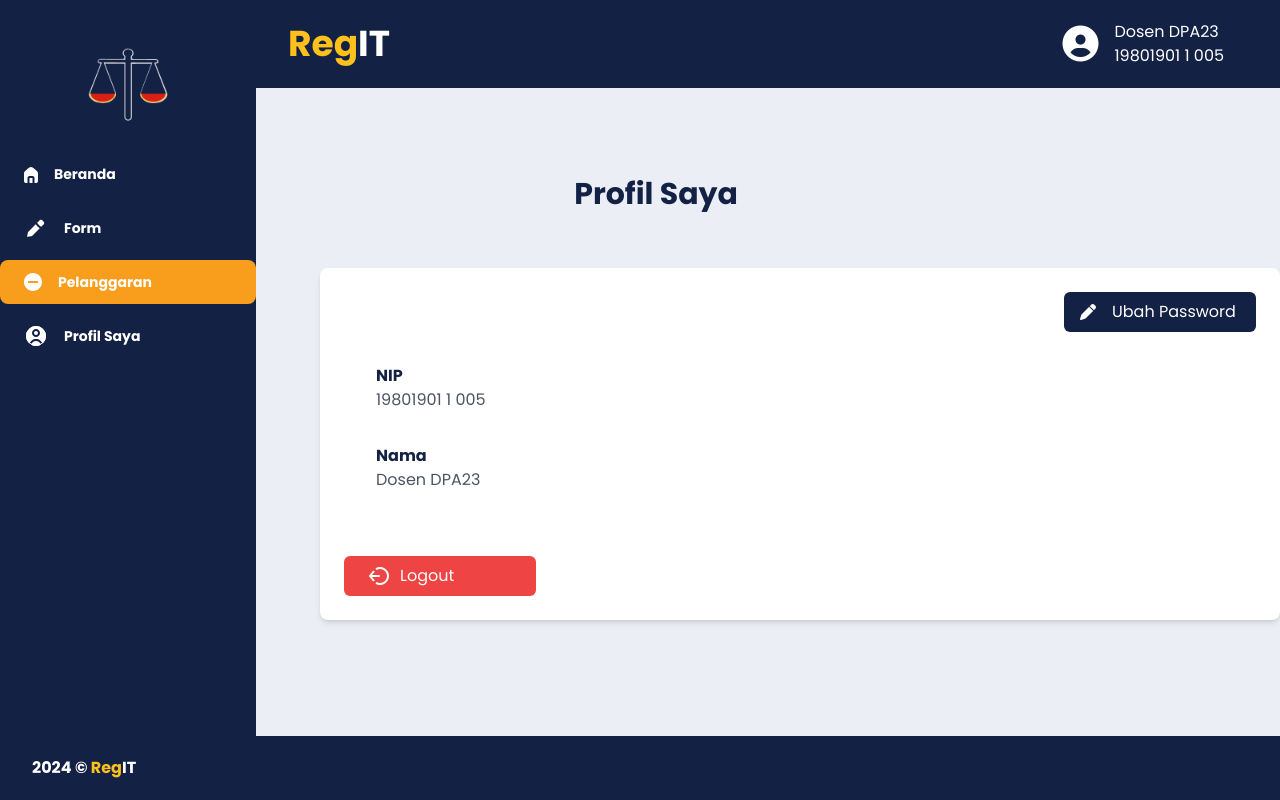
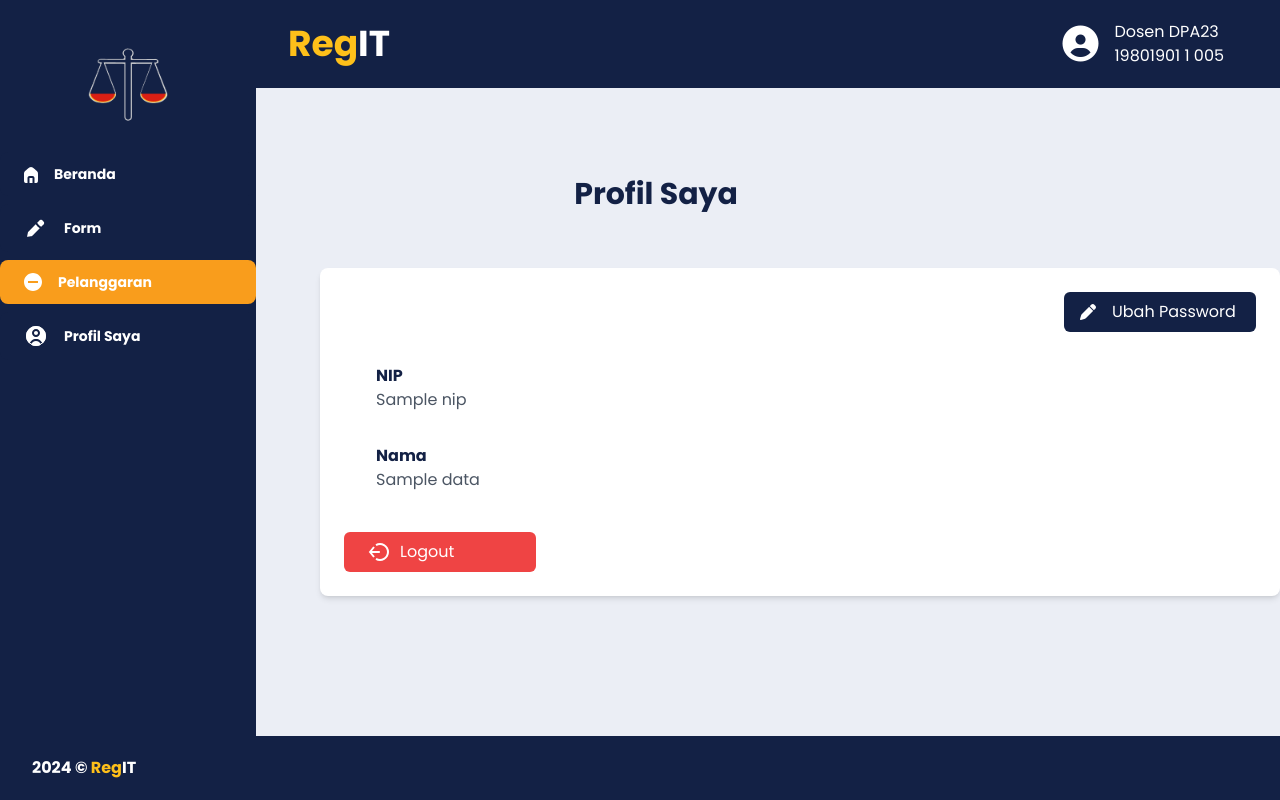
Before and after one commit to AlexanderDev2004/RegIT, a PHP site: the page made by app/views/dpa/profileDpa.php in a window 1280 px wide. Run offline with PHP 8.4, Linux system fonts and the light colour scheme; the template is opened without the code that fills it: most values are stand-ins (such as "Sample title", 1, 10 or a date in 2020); some libraries are stand-ins or nearby versions.

Commit message:
feat: display DPA profile information with error handling for missing data

```diff
--- a/app/views/dpa/profileDpa.php
+++ b/app/views/dpa/profileDpa.php
@@ -90,16 +90,22 @@
 
         <!-- Edit Password End -->
 
-        <div class="overflow-x-auto gap-x-0 gap-y-8">
+        <!-- tampilkan profil dpa -->
+        <?php if (isset($data)): ?>
             <div class="mt-8 mb-6">
                 <span class="font-bold text-[#132145] ml-8">NIP</span>
-                <p class="ml-8 text-gray-600">19801901 1 005</p>
+                <p class="ml-8 text-gray-600"><?php echo htmlspecialchars($data['nip']); ?></p>
             </div>
+
             <div class="mt-8 mb-6">
                 <span class="font-bold text-[#132145] ml-8">Nama</span>
-                <p class="ml-8 text-gray-600">Dosen DPA23</p>
+                <p class="ml-8 text-gray-600"><?php echo htmlspecialchars($data['nama']); ?></p>
             </div>
-        </div>
+        <?php else: ?>
+            <p class="ml-8 text-red-600">Data dpa tidak ditemukan!</p>
+        <?php endif; ?>
+
+
         <!-- Logout Button -->
          <div class="flex mt-10">
             <a href="../login" class="flex flex-row bg-red-500 w-48 text-white py-2 px-4 rounded-md hover:bg-red-600">
```
